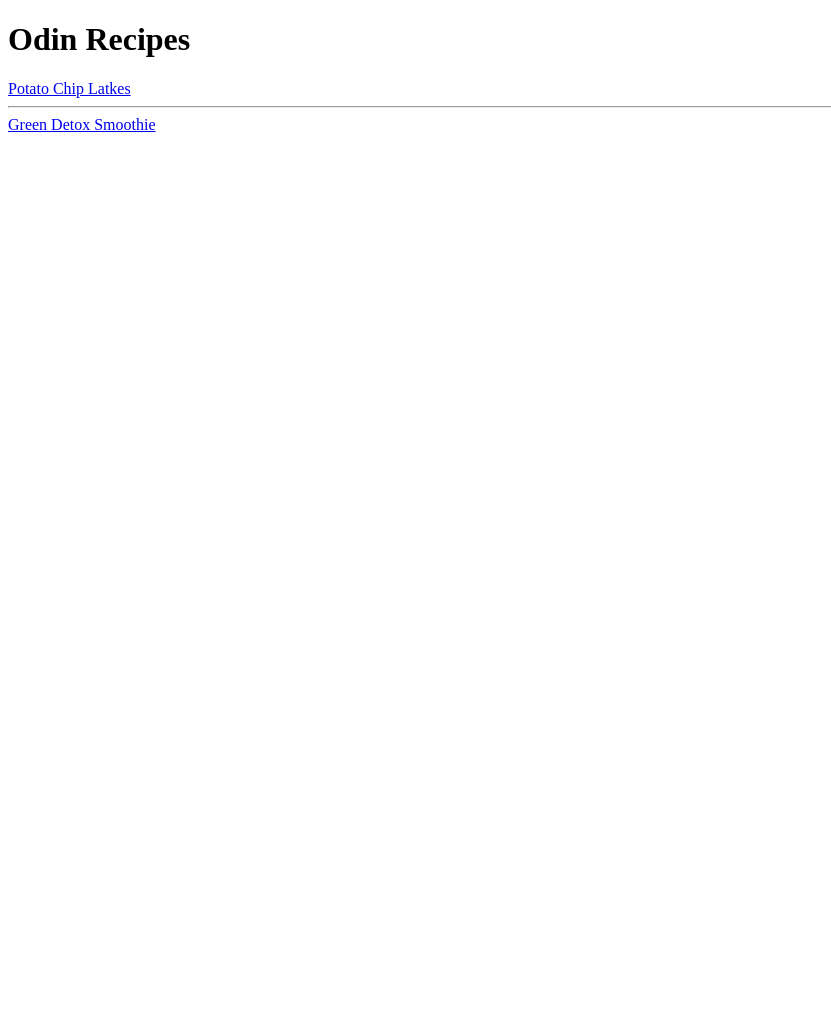
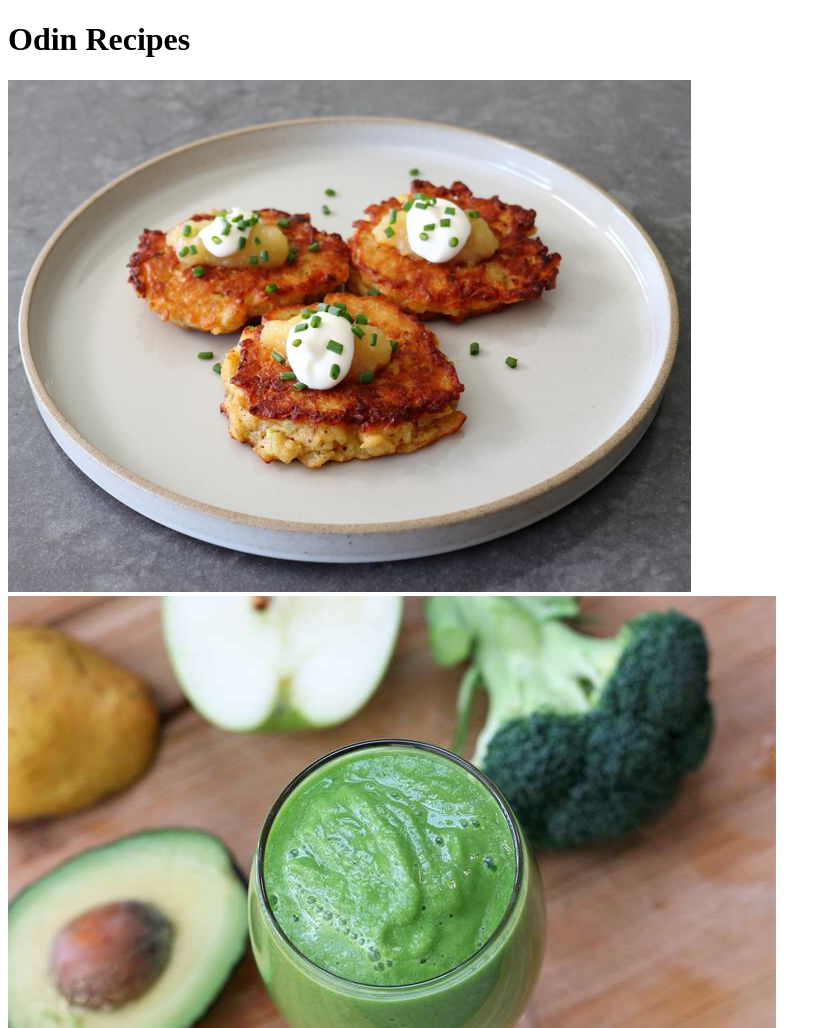
Before and after one commit to Jaegermeisty/odin-recipes, a plain HTML site: page index.html in a window 1280 px wide. Shown: the top 1028 px of the page, without its empty margins (0-831 px from the left). Before the commit the page ends 800 px from the top, so only its background shows below. Drawn offline with Linux system fonts and the light colour scheme.

Commit message:
Reformatted index.html

```diff
--- a/index.html
+++ b/index.html
@@ -6,9 +6,12 @@
   <title>Odin Recipes</title>
 </head>
 <body>
-  <h1>Odin Recipes</h1>
-  <a href="potatochip.html">Potato Chip Latkes</a>
-  <hr>
-  <a href="detoxsmoothie.html">Green Detox Smoothie</a>
+  <div class="odin">
+    <h1>Odin Recipes</h1>
+    <div class="grid-main">
+      <a class="potatochip-img" href="potatochip.html"><img src="potato-chips.jpg"></a>
+      <a class="smoothei-img" href="detoxsmoothie.html"><img src="smoothie.jpg"></a>
+    </div>
+  </div>
 </body>
 </html>
```
